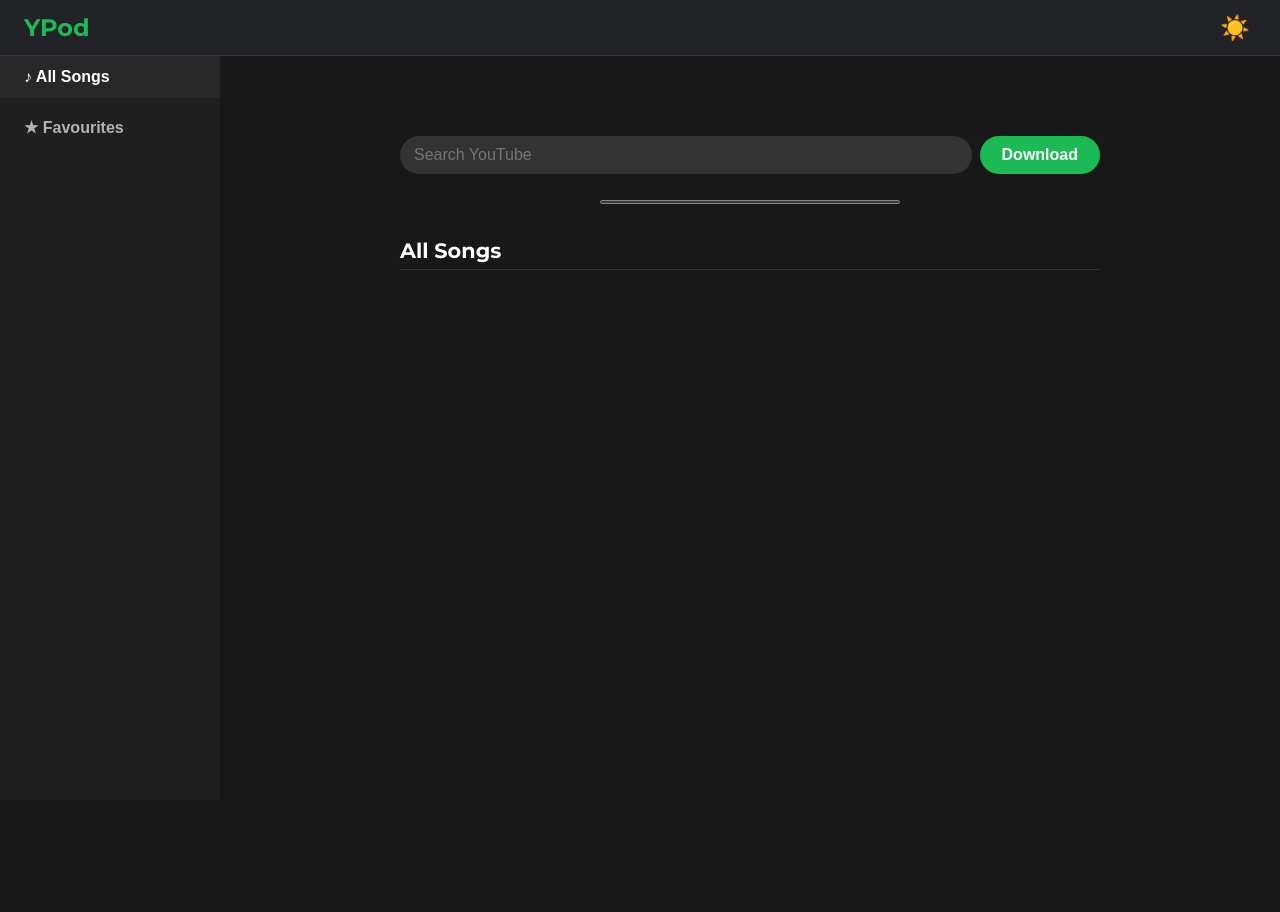
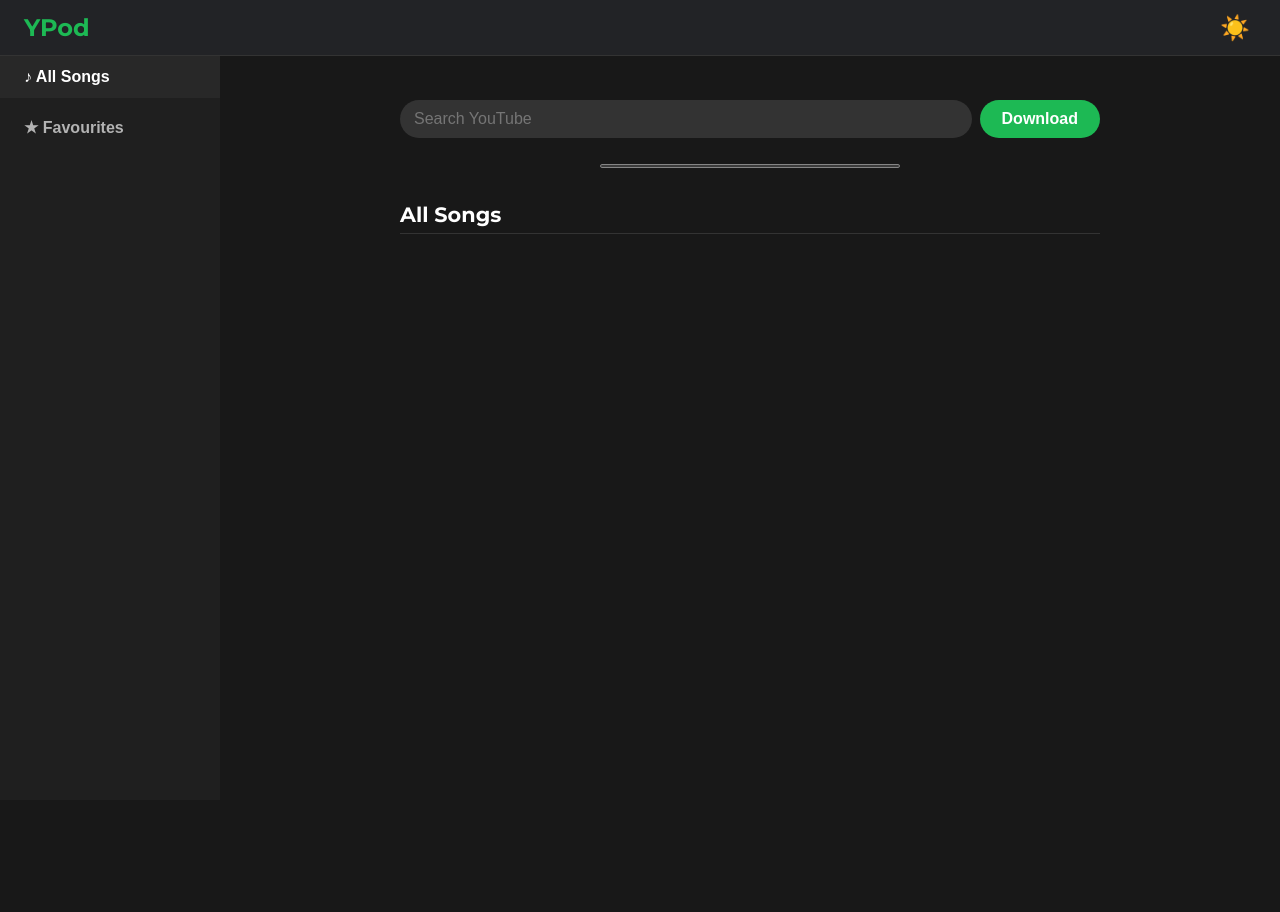
Before and after one commit to jordan607/YPodWeb, a Flask app: page / in a window 1280 px wide. After the commit the page ends 234 px from the top, so only its background shows below. Run offline with Flask 3, Linux system fonts and the light colour scheme; data that the repository does not hold is empty.

Commit message:
Update index.html

```diff
--- a/templates/index.html
+++ b/templates/index.html
@@ -12,7 +12,7 @@
     <span class="main-header-title">YPod</span>
     <button id="theme-toggle" onclick="toggleTheme()">🌙</button>
   </header>
-  <div class="main-content-flex" style="display:flex;min-height:100vh;margin-top:56px;">
+  <div class="main-content-flex">
     <!-- Sidebar -->
     <nav class="sidebar">
       <button class="sidebar-btn selected" id="sidebar-all">♪ All Songs</button>
@@ -20,6 +20,7 @@
     </nav>
     <!-- Main Content -->
     <div class="container" style="flex:1;">
+      <div class="container-header">
       <div class="search-bar">
         <input type="text" id="query" placeholder="Search YouTube">
         <button onclick="download()">Download</button>
@@ -29,6 +30,7 @@
         <progress id="progress" value="0" max="100"></progress>
       </div>
       <h2 id="playlist-title">All Songs</h2>
+      </div>
       <div id="playlist"></div>
     </div>
   </div>
```
